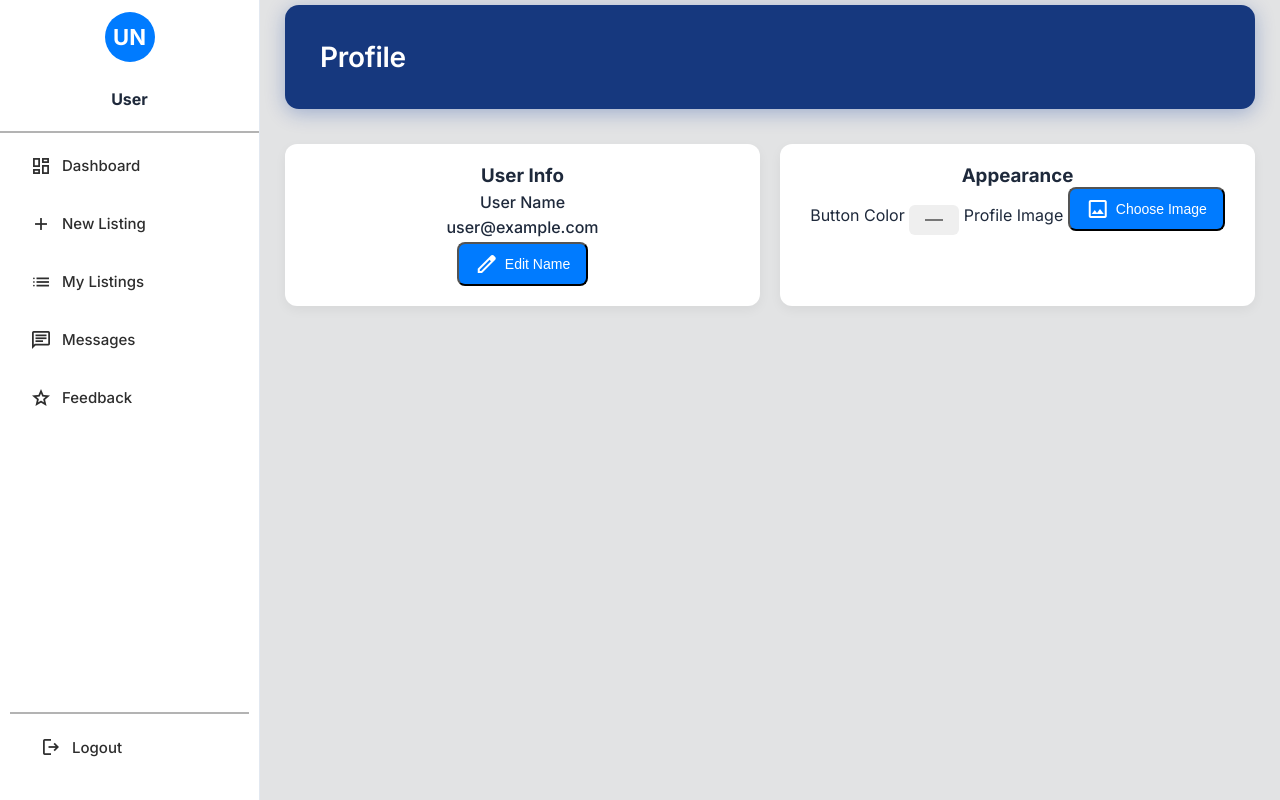
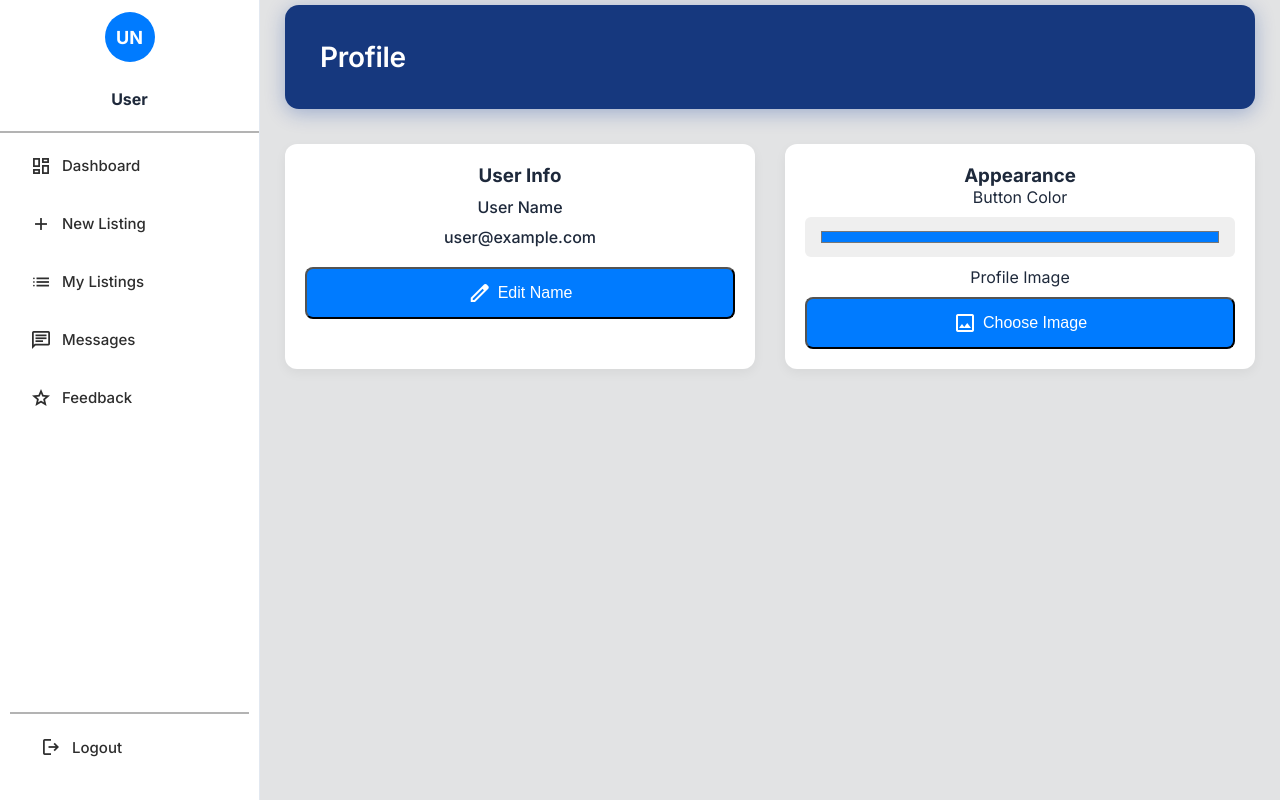
Before and after one commit to Juxnn02/LostAndFound, a Flask app: page /profile in a window 1280 px wide. Run offline with Flask 3, Linux system fonts and the light colour scheme; the visitor is signed in with stand-in values (Sample User, id 1).

Commit message:
Update profile.css

```diff
--- a/static/profile.css
+++ b/static/profile.css
@@ -1,21 +1,17 @@
-body {
-    font-family: 'Inter', sans-serif;
-    background-color: #f5f5f5;
-    margin: 0;
-}
+body { font-family: 'Inter', sans-serif; background-color: #f5f5f5; margin: 0; }
 
-/* Grid for cards */
+/* Grid layout */
 .profile-grid {
     display: flex;
-    gap: 20px;
+    gap: 30px;
     flex-wrap: wrap;
     margin-top: 20px;
 }
 
-/* Card styling */
+/* Cards */
 .profile-card {
     flex: 1;
-    min-width: 250px;
+    min-width: 300px;
     background: #fff;
     padding: 20px;
     border-radius: 12px;
@@ -23,19 +19,16 @@ body {
     text-align: center;
 }
 
-/* User info */
-#username-display, #email-display {
+/* User info text */
+.profile-text {
     font-weight: 500;
-    margin: 5px 0;
+    margin: 10px 0;
+    font-size: 16px;
 }
 
-/* Color picker */
-#button-color {
-    width: 50px;
-    height: 30px;
-    border: none;
-    border-radius: 6px;
-    cursor: pointer;
+/* Buttons full width like dashboard */
+.btn-full {
+    width: 100%;
     margin-top: 10px;
 }
 
@@ -46,22 +39,21 @@ body {
     justify-content: center;
     gap: 6px;
     border-radius: 8px;
-    padding: 8px 16px;
-    font-size: 14px;
+    padding: 12px;
+    font-size: 16px;
     cursor: pointer;
     transition: background-color 0.3s;
 }
 
-.btn-blue {
-    background-color: var(--btn-blue, #007bff);
-    color: #fff;
-}
+.btn-blue { background-color: var(--btn-blue, #007bff); color: #fff; }
+.btn-blue:hover { background-color: #0056b3; }
+.btn-danger { background-color: #dc3545; color: #fff; }
+.btn-danger:hover { background-color: #a71d2a; }
 
-.btn-blue:hover {
-    background-color: #0056b3;
-}
+/* Color picker larger */
+.btn-color { width: 100%; height: 40px; border: none; border-radius: 6px; margin: 10px 0; cursor: pointer; }
 
-/* Sidebar avatar */
+/* Sidebar avatar same as dashboard */
 .avatar {
     width: 50px;
     height: 50px;
@@ -72,5 +64,6 @@ body {
     align-items: center;
     justify-content: center;
     font-weight: 700;
+    font-size: 18px;
     margin: 0 auto 10px;
 }
```
